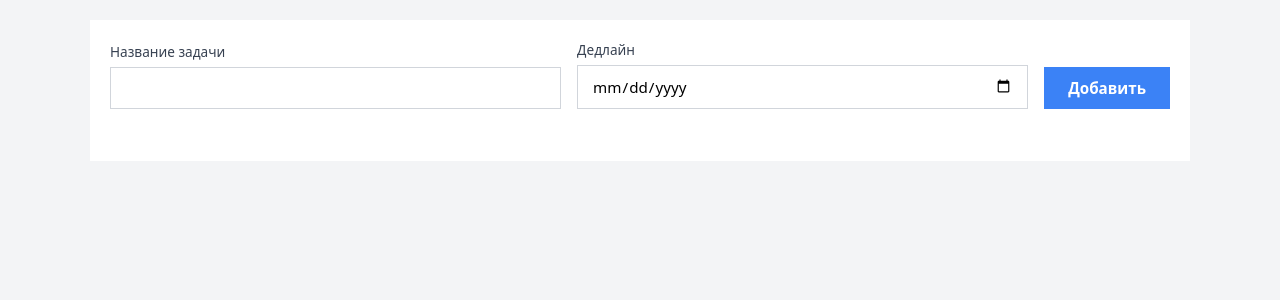
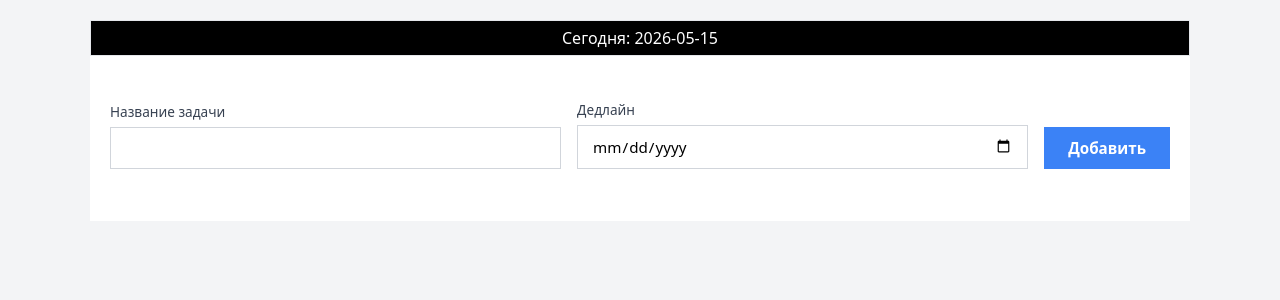
Before and after one commit to goddue/probl-mu-gr-mata, a React (Create React App) app in the folder probmugrmata/: page / in a window 1280 px wide. Shown: the top 300 px of the page. Built offline with nearby package versions, Linux system fonts and the light colour scheme.

Commit message:
add current date display

```diff
--- a/probmugrmata/src/App.css
+++ b/probmugrmata/src/App.css
@@ -116,3 +116,13 @@ body {
 .true {
 background: red;
 }
+
+.date-header {
+  font-size: 1rem;
+  color: white;
+  background: black;
+  padding: 6px 14px;
+  margin-bottom: 24px;
+  text-align: center;
+  border: 1px solid #e5e7eb;
+}
--- a/probmugrmata/src/App.js
+++ b/probmugrmata/src/App.js
@@ -36,6 +36,7 @@ function App() {
 
   return (
     <div className="App">
+      <div className="date-header">Сегодня: {todayDateStr}</div>
       <div className="add-task-form">
         <div className="form-group">
           <label>Название задачи</label>
```
